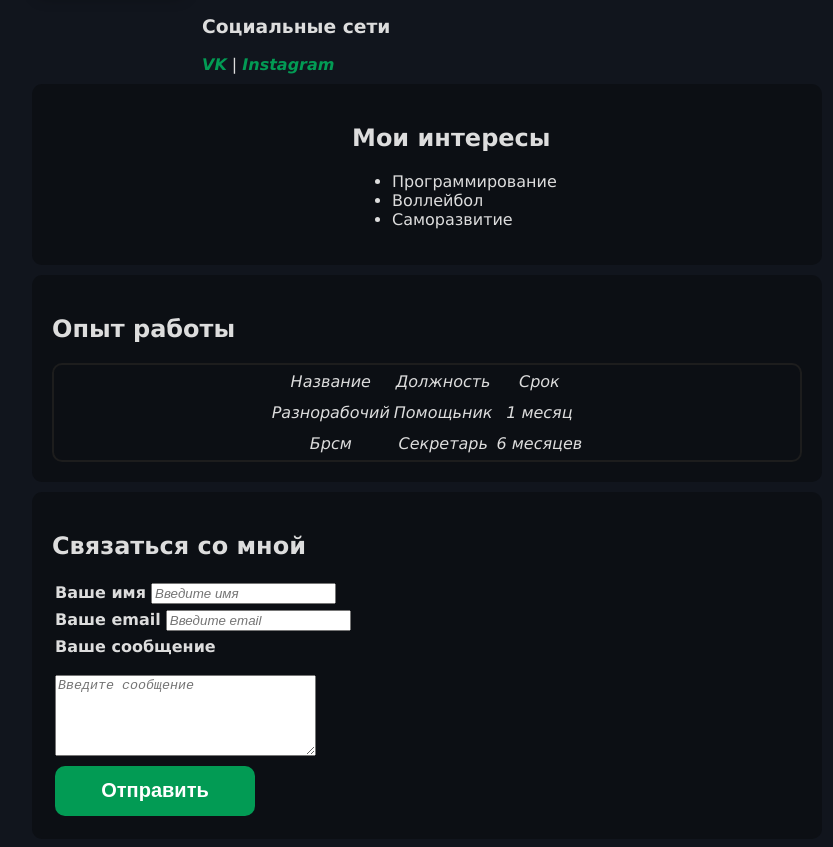
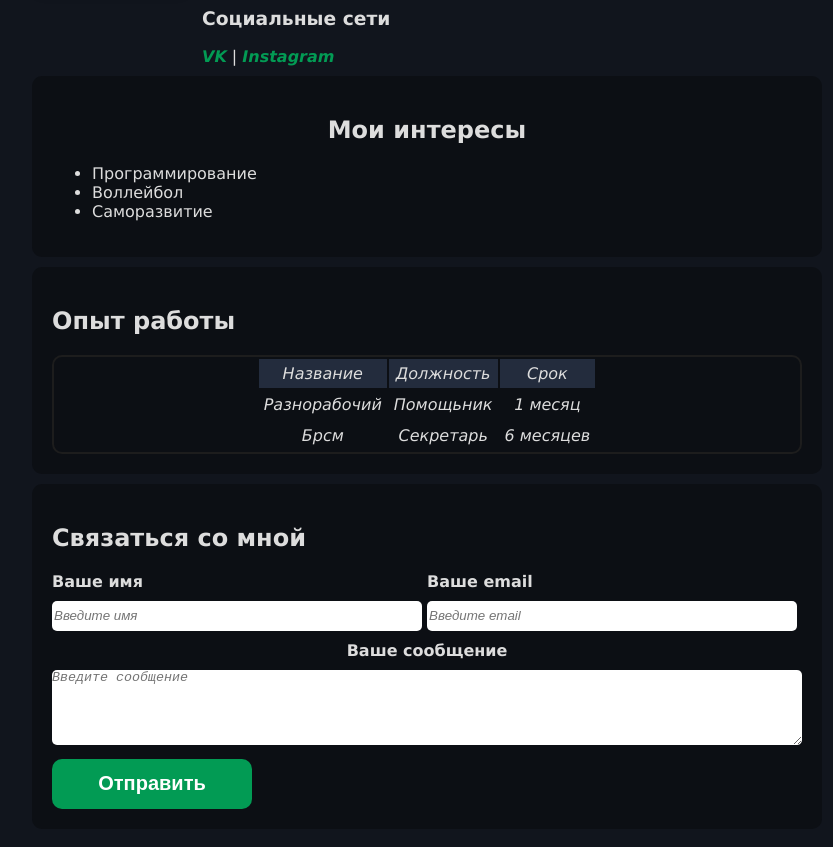
Before and after one commit to Kirusha28/resume, a plain HTML site: page index.html in a window 1280 px wide. Shown: the part 137-984 px from the top of the page, without its empty margins (218-1051 px from the left). Drawn offline with Linux system fonts and the light colour scheme.

Commit message:
Add files via upload

```diff
--- a/style.css
+++ b/style.css
@@ -4,6 +4,8 @@ body {
     font-weight: 100;
     background: #11151d;
     color: #dddddd;
+    padding: 0px;
+    margin: 0px;
 }
 
 .container {
@@ -20,6 +22,8 @@ a {
     font-weight: 800;
     font-style: oblique;
     font-display: flex;
+    text-decoration: none;
+    transition: all 0.5s ease-in-out;
 }
 
 p {
@@ -37,13 +41,7 @@ table {
 }
 
 td {
-    margin: auto;
-    padding-top: 5px;
-    padding-bottom: 5px;
-}
-
-.forma {
-    padding: 3px;
+    padding: 5px;
 }
 
 .btnSumbit {
@@ -55,10 +53,6 @@ td {
     font-size: 20px;
     font-weight: 600;
     color: #ffffff;
-}
-
-label {
-    font-weight: 600;
 }
 
 .card {
@@ -92,30 +86,26 @@ h1 {
     box-shadow: 4px 4px 14px rgba(0, 0, 0, 0.25);
 }
 
-.card:first-child h2, ul{
-    margin-left: 40%;
+.card:first-child h2{
+    text-align: center;
 }
 
 .headCard:nth-child(2) {
     margin-left: 10px;
 }
 
-.headCard a {
-    text-decoration: none;
-    transition: all 0.5s ease-in-out;
-}
-
-.headCard a:hover {
+a:hover {
     text-decoration: underline;
     color: #00ff88dd;
     font-size: 2em;
 }
 
-.headCard a:active {
+a:active {
     color: #007940dd;
 }
 
 .btnSumbit {
+    margin-top: 10px;
     transition: all 0.5s ease-in-out;
 }
 
@@ -124,3 +114,68 @@ h1 {
     border-radius: 50px;
     text-decoration: underline;
 }
+
+tr:nth-child(1) {
+    background: #232c3d;
+}
+
+.forma {
+    display: inline-block;
+}
+
+.forma:nth-child(3) {
+    display: block;
+}
+
+textarea {
+    border: none;
+    border-radius: 5px;
+    padding: 0px;
+    margin-top: 10px;
+    width: 100%;
+}
+
+.forma label {
+    box-sizing: border-box;
+    display: block;
+    font-weight: 600;
+}
+
+input {
+    border: none;
+    border-radius: 5px;
+    margin: 10px 0px 10px 0px;
+    height: 30px;
+    box-sizing: border-box;
+    width: 370px;
+}
+
+.forma:nth-child(3) label {
+    text-align: center;
+}
+
+form {
+    justify-content: center;
+}
+
+@media (max-width: 650px) {
+    .headCard h1 {
+        font-size: 4vh;
+    }
+}
+
+@media (max-width: 580px) {
+    .headCard h1 {
+        font-size: 3vh;
+    }
+}
+
+@media (max-width: 500px) {
+    .top {
+        display: block;
+    }
+
+    .headCard img {
+        width: 97%;
+    }
+}
```
Also changed, not shown: index.html (+0 -2 lines).
